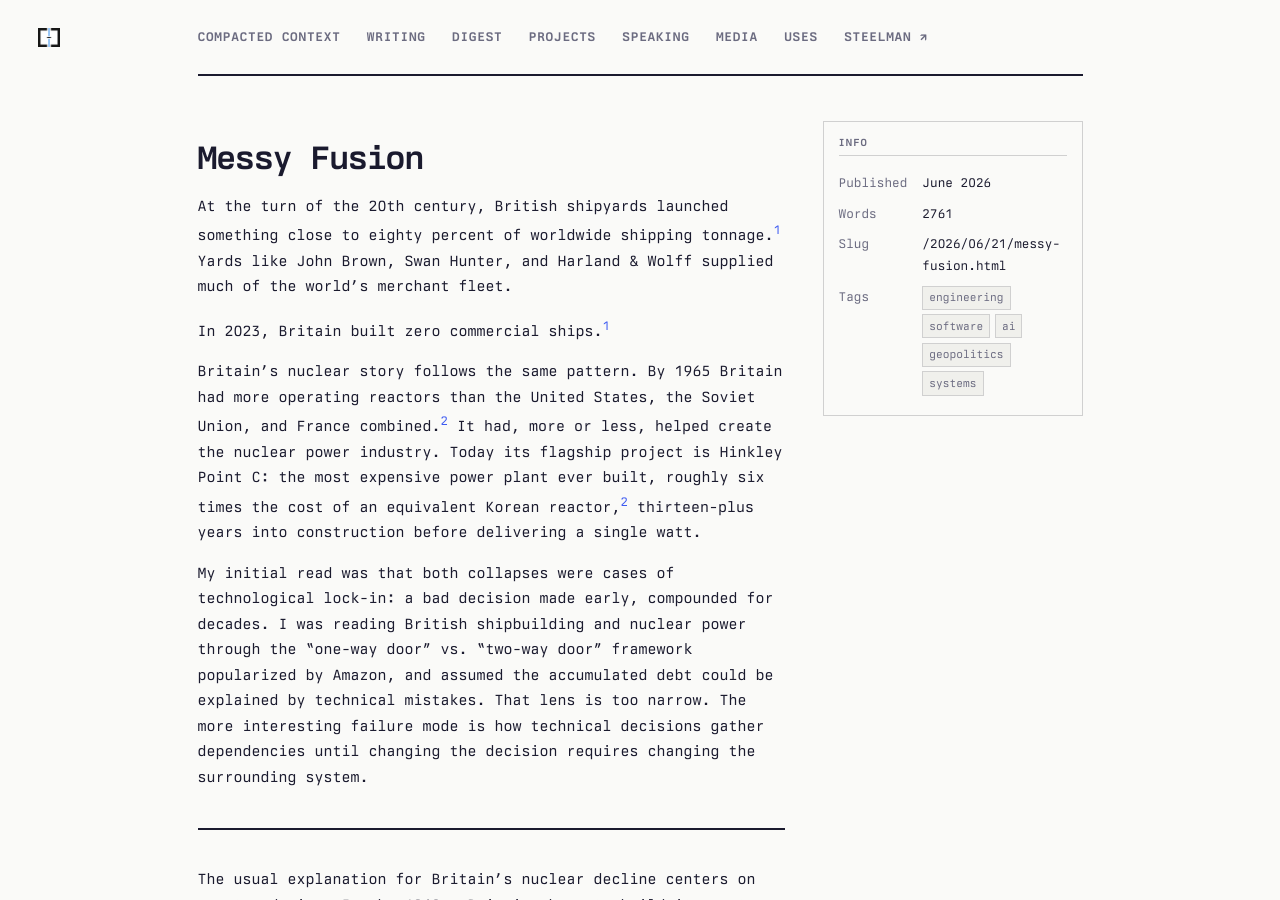
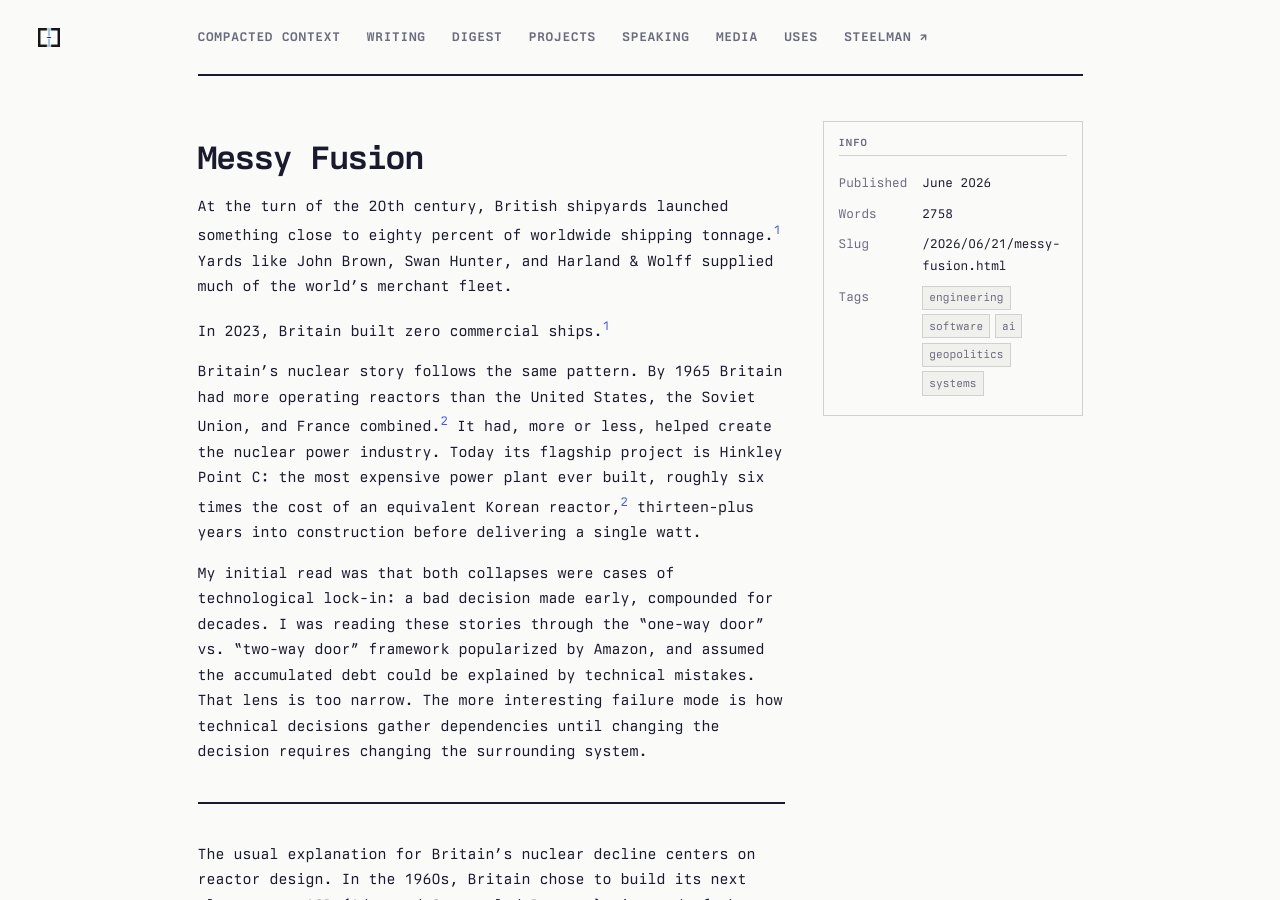
Before and after one commit to dmarticus/dmarticus.github.io, a Jekyll site: the page built from _posts/2026-06-21-messy-fusion.md, in a window 1280 px wide and 900 px high. Built offline with Jekyll 4.4.1, drawn with Linux system fonts in a browser that asks for light colours.

Commit message:
another word

```diff
--- a/_posts/2026-06-21-messy-fusion.md
+++ b/_posts/2026-06-21-messy-fusion.md
@@ -11,7 +11,7 @@ In 2023, Britain built zero commercial ships.[^uk-shipbuilding]
 
 Britain's nuclear story follows the same pattern. By 1965 Britain had more operating reactors than the United States, the Soviet Union, and France combined.[^uk-nuclear] It had, more or less, helped create the nuclear power industry. Today its flagship project is Hinkley Point C: the most expensive power plant ever built, roughly six times the cost of an equivalent Korean reactor,[^uk-nuclear] thirteen-plus years into construction before delivering a single watt.
 
-My initial read was that both collapses were cases of technological lock-in: a bad decision made early, compounded for decades. I was reading British shipbuilding and nuclear power through the "one-way door" vs. "two-way door" framework popularized by Amazon, and assumed the accumulated debt could be explained by technical mistakes. That lens is too narrow. The more interesting failure mode is how technical decisions gather dependencies until changing the decision requires changing the surrounding system.
+My initial read was that both collapses were cases of technological lock-in: a bad decision made early, compounded for decades. I was reading these stories through the "one-way door" vs. "two-way door" framework popularized by Amazon, and assumed the accumulated debt could be explained by technical mistakes. That lens is too narrow. The more interesting failure mode is how technical decisions gather dependencies until changing the decision requires changing the surrounding system.
 
 ---
 
```
